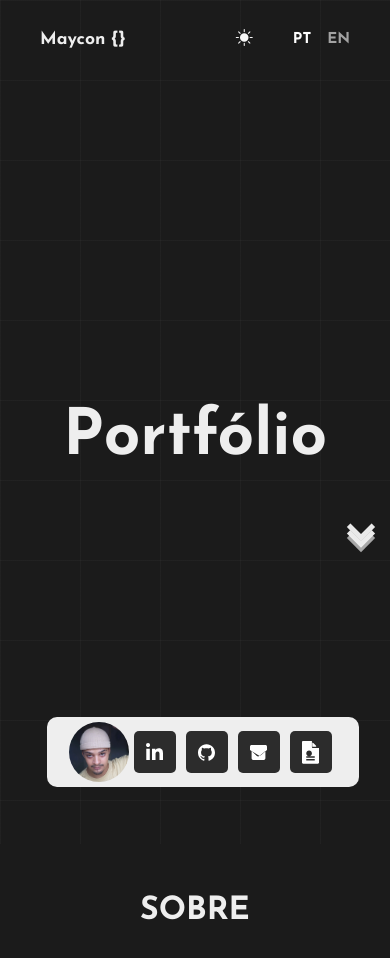
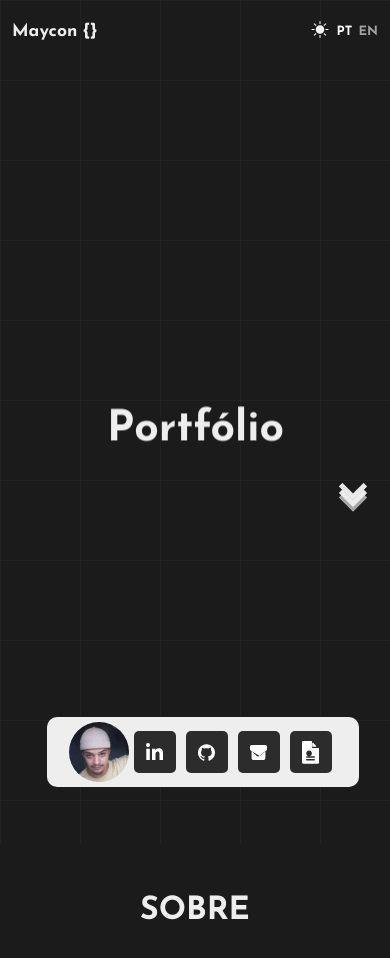
Before and after one commit to Maycondo/Portifolio, a React (Vite) app: page / in a window 390 px wide. Shown: the top 958 px of the page. Built offline with nearby package versions, Linux system fonts and the light colour scheme.

Commit message:
Refatorando estilos e estrutura do CSS: organizando variáveis de tema claro e escuro, ajustando propriedades de layout e responsividade

```diff
--- a/src/index.css
+++ b/src/index.css
@@ -2,6 +2,10 @@
 @tailwind components;
 @tailwind utilities;
 
+
+/* =========================================
+   CONFIGURAÇÕES GERAIS
+   ========================================= */
 
 html {
   scroll-behavior: smooth;
@@ -13,6 +17,16 @@ html {
   box-sizing: border-box;
   font-family: "Josefin Sans", sans-serif;
 }
+
+body {
+  width: 100%;
+  min-height: 100vh;
+  overflow-x: clip;
+}
+
+/* =========================================
+   TEMA CLARO
+   ========================================= */
 
 .ModeLight {
   --Color-texte-portifolio: #242323;
@@ -44,6 +58,10 @@ html {
   --Color-text-buttons-foote: #272525;
   --Color-button-close-carddeltails: #eeeeee;
 }
+
+/* =========================================
+   TEMA ESCURO
+   ========================================= */
 
 .ModeDark {
   --Color-texte-portifolio: #eeeeee;
@@ -77,19 +95,25 @@ html {
   --Color-button-close-carddeltails: #272525;
 }
 
+/* =========================================
+   HEADER
+   ========================================= */
 
 header {
-  height: 100vh;
+  position: relative;
   width: 100%;
+  min-height: 100vh;
+  min-height: 100svh;
   display: flex;
   flex-direction: column;
   background-color: var(--Backgtound-fundo-Color);
-  transition: all 300ms;
-   background: var(--Backgtound-fundo-Color);
+
   --gap: 5em;
   --line: 1px;
   --color: rgba(94, 94, 94, 0.2);
-  background-image: linear-gradient(
+
+  background-image:
+    linear-gradient(
       -90deg,
       transparent calc(var(--gap) - var(--line)),
       var(--color) calc(var(--gap) - var(--line) + 1px),
@@ -101,108 +125,161 @@ header {
       var(--color) calc(var(--gap) - var(--line) + 1px),
       var(--color) var(--gap)
     );
+
   background-size: var(--gap) var(--gap);
-
+  transition: background-color 300ms;
 }
 
+
+/* =========================================
+   BARRA SUPERIOR
+   ========================================= */
+
 .Barra_top {
-  height: 5rem;
+  position: relative;
+  z-index: 10;
   width: 100%;
+  min-height: 5rem;
   display: flex;
   align-items: center;
   justify-content: space-between;
+  padding: 1rem 2rem;
+  gap: 1rem;
 }
 
 #Name {
-  margin: 2rem;
-  font-size: clamp(2rem, 10vw, 1.5rem);
+  margin: 0;
+  font-size: clamp(1.2rem, 2.5vw, 2rem);
   font-weight: 900;
   color: var(--Color-texte-portifolio);
-  transition: all 300ms;
+  white-space: nowrap;
+  transition: color 300ms;
 }
 
 .Botao_Modo button {
   font-size: 17px;
   color: var(--Color-button-Light-Dark);
-  transition: all 300ms;
+  transition: color 300ms;
 }
 
 .Container-Buttons {
   display: flex;
+  align-items: center;
   justify-content: space-between;
-  align-content: center;
-  gap: clamp(1rem, 3vw, 2rem);
+  gap: clamp(0.75rem, 2vw, 2rem);
   width: auto;
-  margin: 2rem;
-  display: flex;
+  margin: 0;
 }
 
 .lingua {
   display: flex;
   justify-content: center;
-  align-content: center;
-  gap: 1rem;
+  align-items: center;
+  gap: 0.75rem;
 }
 
 .lingua button {
   font-size: 15px;
   font-weight: bold;
   color: var(--Color-buttom-br-en);
-  transition: all 300ms;
+  transition: color 300ms;
 }
 
+/* =========================================
+   NAVEGAÇÃO DESKTOP E TABLET
+   ========================================= */
+
 .Narve {
-  height: 4rem;
-  margin: 0rem 25rem;
+  position: relative;
+  z-index: 10;
+  width: min(90%, 900px);
+  min-height: 4rem;
+  margin: 0 auto;
+  padding: 0 1rem;
+
   display: flex;
-  border-radius: 15px;
   justify-content: space-around;
   align-items: center;
+
+  border-radius: 15px;
   background-color: var(--Backgtound-color-nav);
-  transition: all 300ms;
+  transition: background-color 300ms;
 }
 
 .Narve a {
   text-decoration: none;
   color: var(--Color-nav-a);
   font-weight: 700;
-  font-size: clamp(5px, 3vw, 20px);
-  animation: reverse all 1000ms;
-  transition: all 300ms;
+  font-size: clamp(0.8rem, 1.5vw, 1.2rem);
+  white-space: nowrap;
+  transition: color 300ms;
 }
 
 .Narve a:hover {
   color: var(--Color-nav-a-houve);
-  animation: reverse all 1000ms;
 }
 
+/* =========================================
+   PAINEL PRINCIPAL
+   ========================================= */
+
 .Painel-1 {
-  height: 100%;
+  position: relative;
+  flex: 1;
   width: 100%;
+  min-width: 0;
+  min-height: 0;
+
   display: flex;
+  justify-content: center;
+  align-items: center;
 }
 
+/* =========================================
+   TÍTULO CENTRALIZADO
+   ========================================= */
+
 .Container-Title {
-  height: 100%;
+  position: absolute;
+  top: 50%;
+  left: 50%;
+  transform: translate(-50%, -50%);
   width: 100%;
+  max-width: 100%;
+  height: auto;
+  min-width: 0;
+  margin: 0;
+  padding: 1rem 2rem;
   display: flex;
   flex-direction: column;
   justify-content: center;
   align-items: center;
-  margin: 2rem;
+  text-align: center;
+  pointer-events: none;
 }
 
 .Portfólio {
-  font-size: 19rem;
+  width: 100%;
+  margin: 0;
+  padding: 0;
+  font-size: clamp(4rem, 12vw, 12rem);
   font-weight: 900;
-  margin: 1rem;
+  line-height: 1.1;
   text-align: center;
+  align-items: center;
+  justify-content: center;
   color: var(--Color-texte-portifolio);
-  transition: all 300ms;
+  overflow-wrap: anywhere;
+  transition: color 300ms;
 }
+
+/* =========================================
+   CONTEÚDO PESSOAL
+   ========================================= */
 
 .Container-Text {
   width: 100%;
+  min-width: 0;
   display: flex;
   justify-content: center;
   align-items: center;
@@ -210,9 +287,12 @@ header {
 }
 
 .Painel-Perso {
-  height: 100%;
   width: 100%;
-  margin: 4rem;
+  min-width: 0;
+  min-height: 100%;
+  margin: 0;
+  padding: 2rem;
+
   display: flex;
   flex-direction: column;
   justify-content: center;
@@ -220,60 +300,67 @@ header {
 }
 
 .Container-Image {
-  height: 13%;
   width: 100%;
-  left: 0;
-  top: 0;
+  height: auto;
+
   display: flex;
   justify-content: center;
   align-items: center;
   flex-direction: column;
   gap: 1rem;
-  justify-content: space-around;
 }
 
 #Imagem-User {
-  width: 12%;
+  width: clamp(100px, 12vw, 180px);
+  height: auto;
+  aspect-ratio: 1 / 1;
+
+  display: block;
+  object-fit: cover;
   border-radius: 50%;
-  display: flex;
-  object-fit: cover;
 }
 
 #Animetion-text {
-  text-align: center;
-  margin: 2rem 0rem;
+  margin: 2rem 0;
   font-size: clamp(1.7rem, 5vw, 8rem);
   font-weight: 900;
+  text-align: center;
+  overflow-wrap: anywhere;
+
   color: var(--Color-Texto-pequeno);
-  transition: all 300ms;
+  transition: color 300ms;
 }
 
-#Animetion-text:after {
-  content: '|';
+#Animetion-text::after {
+  content: "|";
   margin-left: 8px;
   opacity: 1;
-  animation: pisca .7s infinite;
+  animation: pisca 0.7s infinite;
 }
 
-@keyframes pisca{
+@keyframes pisca {
   0%, 100% {
     opacity: 1;
   }
+
   50% {
     opacity: 0;
   }
 }
 
 .Container-discrition {
-  max-width: 100%;
+  width: 100%;
+  max-width: 900px;
+  margin: 1rem auto;
+
   display: flex;
   flex-direction: column;
-  margin: 1rem 1rem;
 }
 
 .painel-textos {
-  height: 20%;
   width: 100%;
+  height: auto;
+
   display: flex;
   flex-direction: column;
   justify-content: center;
@@ -281,234 +368,275 @@ header {
 }
 
 #Texto-mini {
+  width: 100%;
   height: auto;
-  width: 100%;
+  margin: 1rem 0;
+  padding: 1rem;
+
   display: flex;
   align-items: center;
-  margin: 2rem 3rem;
+
   text-align: center;
-  font-size: clamp(1.1rem, 2.5vw, 2rem);
+  font-size: clamp(1rem, 2vw, 2rem);
+  line-height: 1.6;
+
   color: var(--Color-Texto-pequeno);
-  border-right: solid 5px var(--Color-Texto-pequeno);
-  border-left: solid 5px var(--Color-Texto-pequeno);
-  transition: all 300ms;
+  border-right: 3px solid var(--Color-Texto-pequeno);
+  border-left: 3px solid var(--Color-Texto-pequeno);
+
+  transition: color 300ms;
 }
 
 .Social-Midias {
-  height: 100%;
   width: 100%;
+  height: auto;
+
   display: flex;
   flex-direction: column;
   gap: 1rem;
-  justify-content: start;
-  align-items: start;
+  justify-content: flex-start;
+  align-items: flex-start;
 }
 
-@media (max-width: 480px) {
+/* =========================================
+   TABLETS: 769px ATÉ 1200px
+   ========================================= */
+
+@media (min-width: 769px) and (max-width: 1200px) {
+  .Barra_top {
+    padding: 1rem 4%;
+  }
+
+  .Narve {
+    width: 88%;
+    min-height: 3.5rem;
+  }
+
+  .Painel-1 {
+    min-height: 0;
+  }
+
   .Container-Title {
-  height: 100%;
-  width: 100%;
-  margin: 0%;
-  flex-direction: column;
-  justify-content: center;
+    padding: 1rem 3%;
+  }
+
+  .Portfólio {
+    font-size: clamp(5rem, 10vw, 9rem);
+  }
+
+  .Painel-Perso {
+    padding: 1.5rem 4%;
+  }
+
+  .Container-discrition {
+    max-width: 760px;
+  }
+
+  #Texto-mini {
+    font-size: clamp(1rem, 1.8vw, 1.3rem);
+  }
+}
+
+/* =========================================
+   CELULARES GRANDES: 481px ATÉ 768px
+   ========================================= */
+
+@media (min-width: 481px) and (max-width: 768px) {
+  header {
+    min-height: 100svh;
+    height: auto;
+  }
+
+  .Barra_top {
+    min-height: 4.5rem;
+    padding: 1rem;
+  }
+
+  #Name {
+    font-size: clamp(1rem, 3vw, 1.5rem);
+  }
+
+  .Container-Buttons {
+    gap: 0.75rem;
+  }
+
+  .lingua {
+    gap: 0.5rem;
+  }
+
+  .lingua button {
+    font-size: 0.8rem;
+  }
+
+  .Narve {
+    width: 94%;
+    min-height: 3.5rem;
+    margin: 0.5rem auto;
+  }
+
+  .Narve a {
+    font-size: clamp(0.75rem, 2vw, 1rem);
+  }
+
+  .Painel-1 {
+    flex: 1;
+  }
+
+  .Container-Title {
+    padding: 1rem;
+  }
+
+  .Portfólio {
+    font-size: clamp(3.5rem, 11vw, 6rem);
+  }
+
+  .Painel-Perso {
+    padding: 1.5rem;
     align-items: center;
   }
 
-.Container-discrition {
-  width: 100%;
-  max-width: 90%;
-  margin: 0rem 0.5rem;
+  #Imagem-User {
+    width: 160px;
+  }
+
+  #Animetion-text {
+    font-size: clamp(1.5rem, 5vw, 2.5rem);
+  }
+
+  #Texto-mini {
+    font-size: 1.1rem;
+  }
+
+  .Social-Midias {
     align-items: center;
+  }
+}
+
+/* =========================================
+   CELULARES: ATÉ 480px
+   ========================================= */
+
+@media (max-width: 480px) {
+  header {
+    min-height: 100svh;
+    height: auto;
   }
 
   .Barra_top {
-  display: flex;
-  padding: 0.5rem;
+    min-height: 4rem;
+    padding: 0.75rem;
+    gap: 0.5rem;
   }
 
   #Name {
-  font-size: 1.1rem;
-  display: flex;
-}
-
-.Portfólio {
-  font-size: 4rem;
-  margin: 0.5rem;
+    font-size: clamp(0.9rem, 4.5vw, 1.2rem);
   }
 
   .Container-Buttons {
-  display: flex;
-  gap: 0.8rem,;
+    gap: 0.5rem;
   }
 
-.Botao_Modo {
-  display: flex;
-  justify-content: center;
-  margin: 0rem 1.5rem;
+  .Botao_Modo button,
+  .lingua button {
+    font-size: 0.8rem;
+  }
+
+  .lingua {
+    gap: 0.4rem;
   }
 
   .Narve {
     display: none;
   }
 
-.Nav_animetion {
-  height: 100%;
-  width: 60%;
-  display: flex;
-  justify-content: center;
-  align-items: center;
-  flex-direction: column;
-  z-index: 1000;
+  .Painel-1 {
+    flex: 1;
+    min-height: calc(100svh - 4rem);
   }
 
-.Nav_animetion nav a {
+  .Container-Title {
+    padding: 1rem 0.5rem;
+  }
 
-  text-decoration: none;
-  margin: 0.5rem;
-  transition: all 300ms;
+  .Portfólio {
+    font-size: clamp(2.2rem, 11vw, 3.5rem);
+    line-height: 1.1;
+    white-space: normal;
   }
 
   .Painel-Perso {
-  height: 100%;
-  width: 100%;
-  display: flex;
-  flex-direction: column;
-  margin: 0.5rem;
-}
-
-.Conteiner-Image {
-  height: 100%;
-  width: 15%;
-  display: flex;
-  justify-content: center;
+    padding: 1rem;
     align-items: center;
   }
 
-.Imagem-Perso {
-  height: 100%;
-  width: 100%;
-  display: flex;
+  .Container-Image {
+    gap: 0.75rem;
   }
 
   #Imagem-User {
-  height: 225px;
-  width: 210px;
-  border-radius: 10%;
+    width: min(35vw, 140px);
+  }
+
+  #Animetion-text {
+    font-size: clamp(1.3rem, 6vw, 2rem);
+    margin: 1rem 0;
+  }
+
+  .Container-discrition {
+    margin: 0;
+  }
+
+  #Texto-mini {
+    padding: 0.5rem;
+    margin: 0.5rem 0;
+    font-size: 1rem;
+    line-height: 1.5;
   }
 
   .Social-Midias {
-  height: auto;
-  width: 50%;
-  display: flex;
+    flex-direction: row;
+    flex-wrap: wrap;
     justify-content: center;
     align-items: center;
-}
-
-
-#Texto-mini {
-  height: auto;
-  width: 100%;
-  display: flex;
-  margin: 0.5rem 0rem;
-  align-items: center;
-}
-
-#Founder{
-  font-size: 1.2rem;
-  margin: 0.5rem 0rem;
-}
-
-#Email {
-  font-size: 1.2rem;
-  margin: 0.5rem 0rem;
-}
-
-#Pequeno-Texto {
-  font-size: 1.7rem;
-  margin: 0.5rem 0rem;
-}
-
-.Discrição-Perso {
-  font-size: 1.2rem;
-  margin: 0.5rem;
-  display: flex;
-  flex-wrap: wrap-reverse;
-}
-
-.Social-Midias {
-  margin-right: 1rem;
-}
-
-.Imagem-Perso {
-  height: 4rem;
-  width: 70%;
-  margin: 3 auto;
-}
-
-#Imagem-User {
-  max-width: 65%;
-  height: auto;
-}
-
-  }
-
-
- @media (max-width: 768px) {
-
-.Imagem-Perso {
-   width: 70%;
-}
-
-#Imagem-User {
-  max-width: 80%;
-
-.Top-barra {
-  flex-direction: column;
-  height: auto;
-}
-
-.div_buttons {
-  width: 100%;
-  flex-direction: column;
-  margin: 1rem;
-}
-
-.Painel-1 {
-  flex-direction: column;
-}
-
-.Discrição-Perso, .Imagem-Perso {
-  width: 100%;
-}
-
-#Pequeno-Texto {
-  font-size: 0.9rem;
-}
-
-#Name-Perso, #Portifolio {
-  font-size: 40px;
-}
-
-.Narve {
-  margin: 0 1rem;
+    gap: 0.5rem;
+    padding: 0.5rem;
   }
 }
 
- @media (max-width: 1024px) {
-.Imagem-Perso {
-  width: 60%;
+/* =========================================
+   CELULARES MUITO PEQUENOS
+   ========================================= */
+
+@media (max-width: 360px) {
+  .Barra_top {
+    padding: 0.5rem;
   }
 
-.Painel-1 {
-  flex-direction: column;
+  #Name {
+    font-size: 0.85rem;
   }
 
-.Discrição-Perso {
-  width: 100%;
+  .Container-Buttons {
+    gap: 0.35rem;
   }
 
-.Imagem-Perso {
-  width: 100%;
+  .lingua {
+    gap: 0.25rem;
+  }
 
+  .lingua button {
+    font-size: 0.7rem;
   }
-}}
+
+  .Portfólio {
+    font-size: clamp(2rem, 10vw, 2.8rem);
+  }
+
+  .Painel-Perso {
+    padding: 0.75rem;
+  }
+
+  #Texto-mini {
+    font-size: 0.9rem;
+  }
+}
```
Lines whose indentation alone changed are shown as unchanged.
